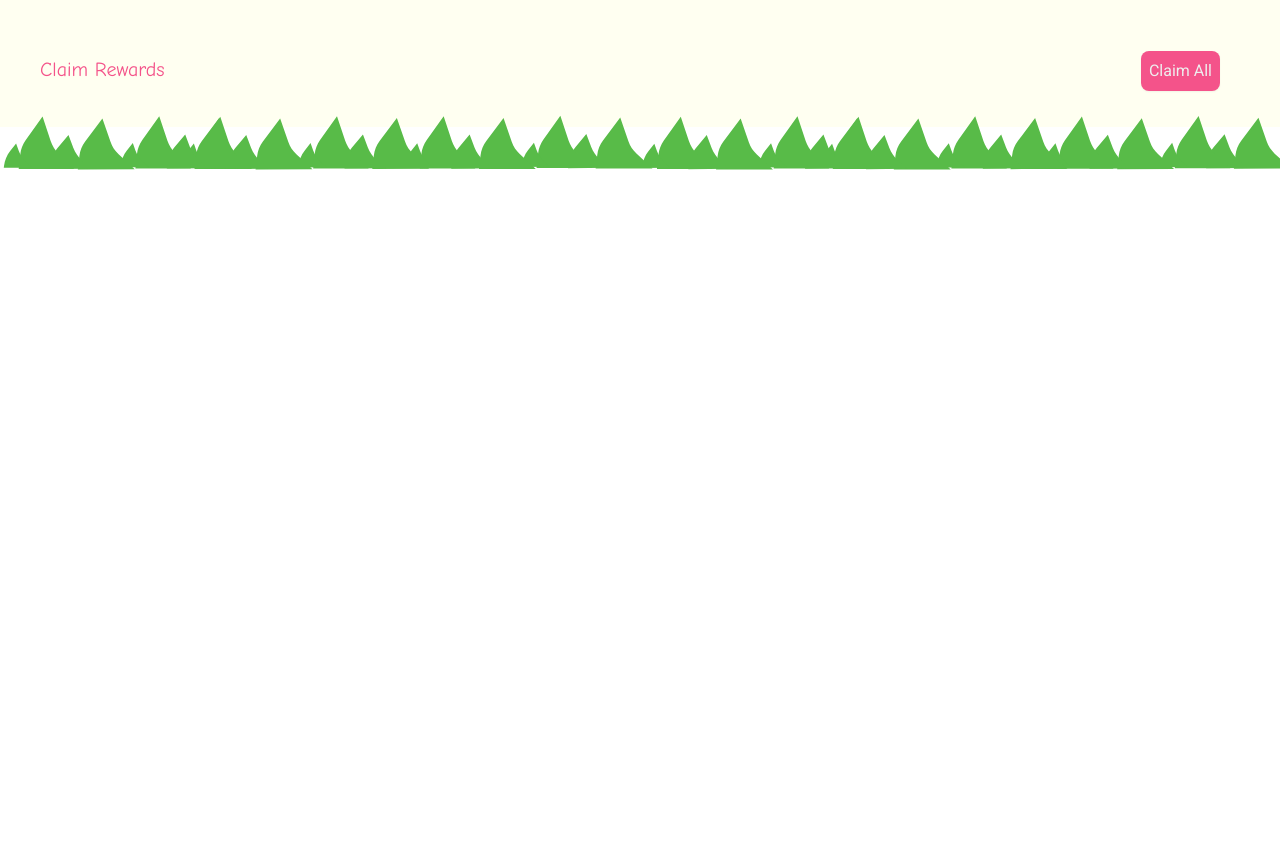
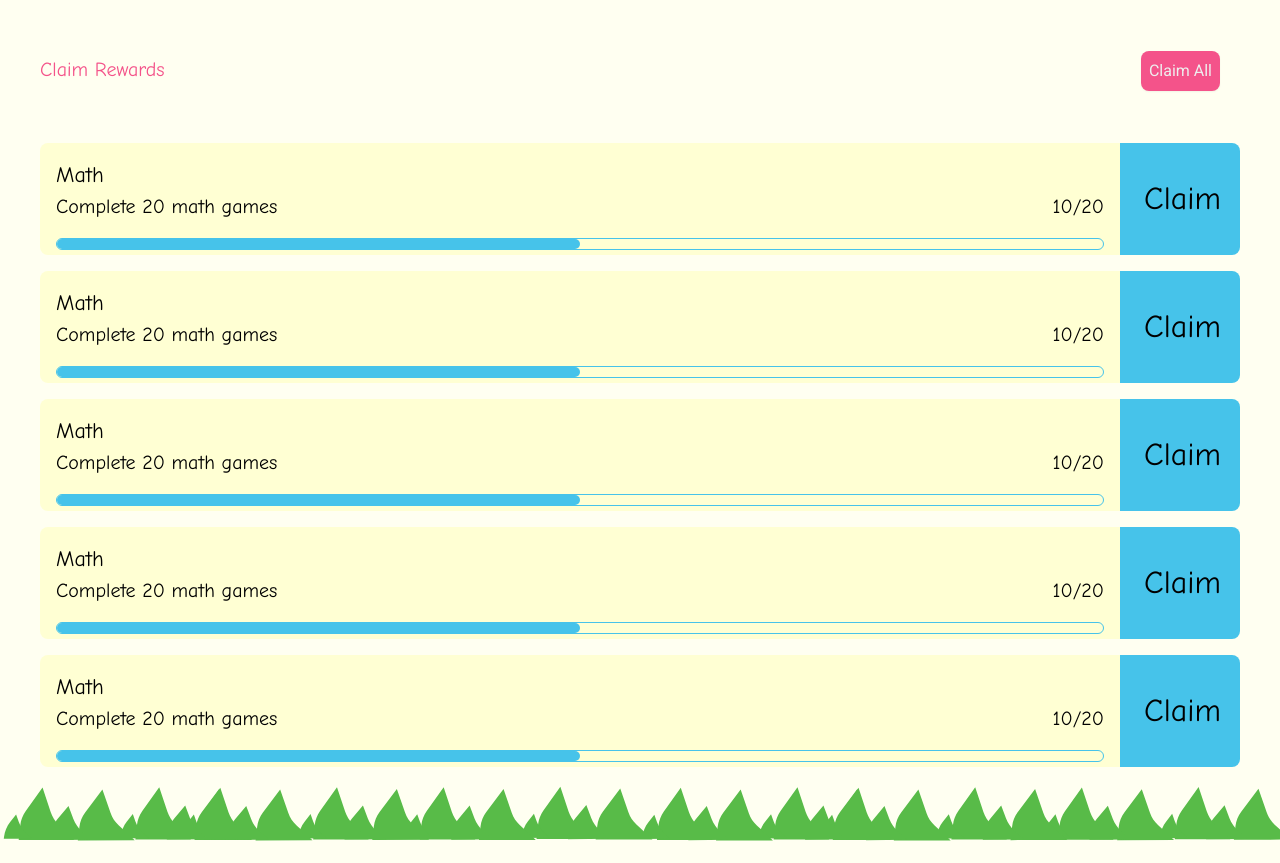
Before and after one commit to yaqeen009/DCIT302-Semester-Project, a React (Vite) app in the folder frontend/: page /rewards in a window 1280 px wide. Shown: the part 640-1503 px from the top of the page. Before the commit the page ends 807 px from the top, so only its background shows below. Built offline with nearby package versions, Linux system fonts and the light colour scheme.

Commit message:
UI Updated

```diff
--- a/frontend/src/App.jsx
+++ b/frontend/src/App.jsx
@@ -11,7 +11,6 @@ import { Routes, Route, useLocation } from "react-router-dom"
 function App() {
   const location = useLocation()
   const showHeader = location.pathname !== "/"
-  const showFooter = location.pathname !== "/"
 
 
     return (
@@ -26,7 +25,6 @@ function App() {
           <Route path="/settings" element={<Settings />} />
         </Routes>
       </div>
-      {showFooter && <Footer/>}
     </div>
   )
 }
--- /dev/null
+++ b/frontend/src/components/achievement.jsx
@@ -0,0 +1,25 @@
+const Achievement = () => {
+  return (
+    <div className="achievement my-4">
+      <div className="w-full h-28 flex flex-row">
+        <div className="w-[90%] h-full bg-secondary-300 rounded-l-lg">
+          <div className="text m-4">
+            <h1 className="text-title">Math</h1>
+            <span className="flex flex-row items center justify-between text-body">
+              <p className="">Complete 20 math games</p>
+              <p className="">10/20</p>
+            </span>
+          </div>
+          <div className="progress-bar h-3 border border-success-100 rounded-lg mx-4 flex">
+            <span className="w-[50%] h-full bg-success-100 rounded-lg"></span>
+          </div>
+        </div>
+        <div className="w-[10%] h-full bg-success-100 rounded-r-lg flex items-center">
+            <h1 className="text-headline text-center mx-6">Claim</h1>
+        </div>
+      </div>
+    </div>
+  );
+};
+
+export default Achievement;
--- a/frontend/src/components/footer.jsx
+++ b/frontend/src/components/footer.jsx
@@ -2,7 +2,7 @@ import grass from "../assets/Grass.svg"
 
 const Footer = () => {
     return (
-        <div className="fixed -bottom-8 left-0 w-full">
+        <div className="w-full bottom-0 left-0">
             <img className="rotate-180 w-full" src={grass} />
         </div>
      );
--- a/frontend/src/components/header.jsx
+++ b/frontend/src/components/header.jsx
@@ -6,7 +6,7 @@ import games from "../assets/games.svg";
 import rewards from "../assets/rewards.svg";
 import settings from "../assets/settings.svg";
 import NavComponent from "./navComp";
-import grass from "../assets/Grass.svg";
+
 import avatar from "../assets/avatar.png";
 
 const Header = () => {
@@ -34,9 +34,6 @@ const Header = () => {
           </button>
         </div>
       </div>
-      <div className="absolute mt-8 top-10 left-0 w-full z-10">
-        <img src={grass} alt="Grass" className="w-full" />
-      </div>
     </div>
   );
 };
--- a/frontend/src/pages/home.jsx
+++ b/frontend/src/pages/home.jsx
@@ -1,14 +1,19 @@
 import girl from "../assets/girl.png";
 import NavComponent from "../components/navComp";
+import Footer from "../components/footer";
 import play from "../assets/play2.svg";
 import Game from "../components/game";
 import Card from "../components/card";
 import beach from "../assets/beach.png";
+import grass from "../assets/Grass.svg";
 
 const Home = () => {
   return (
     <div>
-      <div className="home font-comic my-10 mx-10 z-0">
+      <div className="absolute mt-8 top-10 left-0 w-full z-10">
+        <img src={grass} alt="Grass" className="w-full" />
+      </div>
+      <div className="home font-comic mt-10 mx-10 z-0">
         <div className="flex flex-row items-center justify-between">
           <div className="flex flex-row items-center">
             <h1 className="text-primary-300 text-headline">
@@ -76,7 +81,7 @@ const Home = () => {
           </div>
 
           <h1 className="text-body text-primary-400 my-4">New games</h1>
-          <div className="flex flex-row justify-between mb-10">
+          <div className="flex flex-row justify-between mb-2">
             <div className="flex-col">
               <Game
                 bgColor={"bg-primary-400"}
@@ -114,6 +119,7 @@ const Home = () => {
           </div>
         </div>
       </div>
+      <Footer/>
     </div>
   );
 };
--- a/frontend/src/pages/rewards.jsx
+++ b/frontend/src/pages/rewards.jsx
@@ -1,21 +1,39 @@
 import Button from "../components/button";
+import grass from "../assets/Grass.svg";
+import Footer from "../components/footer";
+import Achievement from "../components/achievement";
 
 const Rewards = () => {
   return (
-      <div className="home font-comic my-10 mx-10 z-0">
+    <div>
+      <div className="home font-comic mt-10 mx-10 z-0">
+        <div className="absolute mt-8 top-10 left-0 w-full z-10">
+          <img src={grass} alt="Grass" className="w-full" />
+        </div>
         <h1 className="text-primary-300 text-headline">All Games</h1>
         <div className="flex flex-col">
           <section className="achievement-box mb-8">
             <h1 className="text-primary-400 text-body">Achievements</h1>
             <div className="box-border border border-tertiary-300 h-[418px]"></div>
           </section>
-            <section className="rewards">
+          <section className="rewards flex flex-col">
             <div className="flex flex-row justify-between items-baseline mb-4">
               <h1 className="text-primary-400 text-body">Claim Rewards</h1>
-                    <Button btnName={"Claim All"} btnType={"button"}/>
+              <Button btnName={"Claim All"} btnType={"button"} />
+            </div>
+            <div className="overflow-y-scroll w-full h-[80vh]">
+                <Achievement/>
+                <Achievement/>
+                <Achievement/>
+                <Achievement/>
+                <Achievement/>
+                <Achievement/>
+                <Achievement/>
             </div>
           </section>
         </div>
+      </div>
+      <Footer />
     </div>
   );
 };
```
Lines whose indentation alone changed are shown as unchanged.
